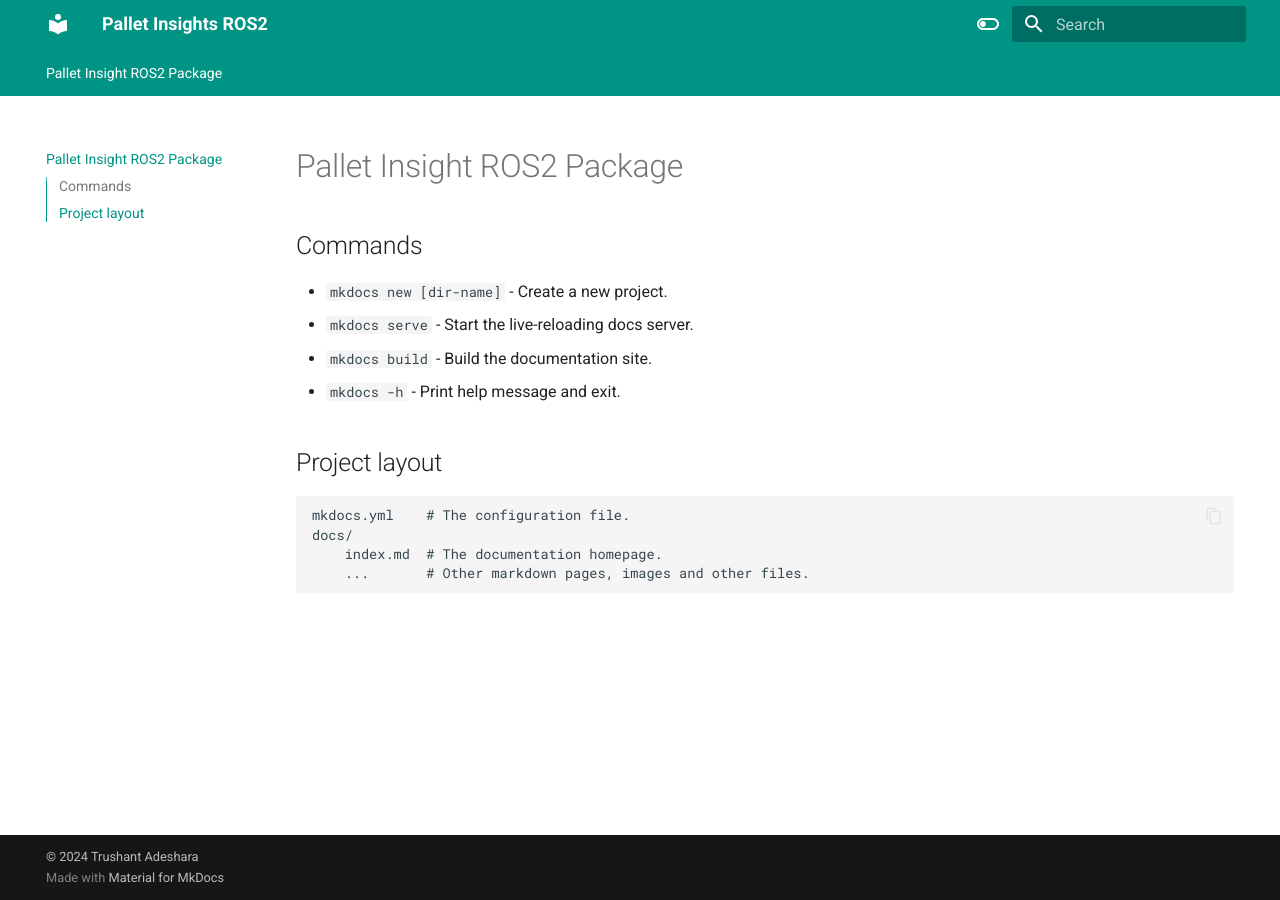
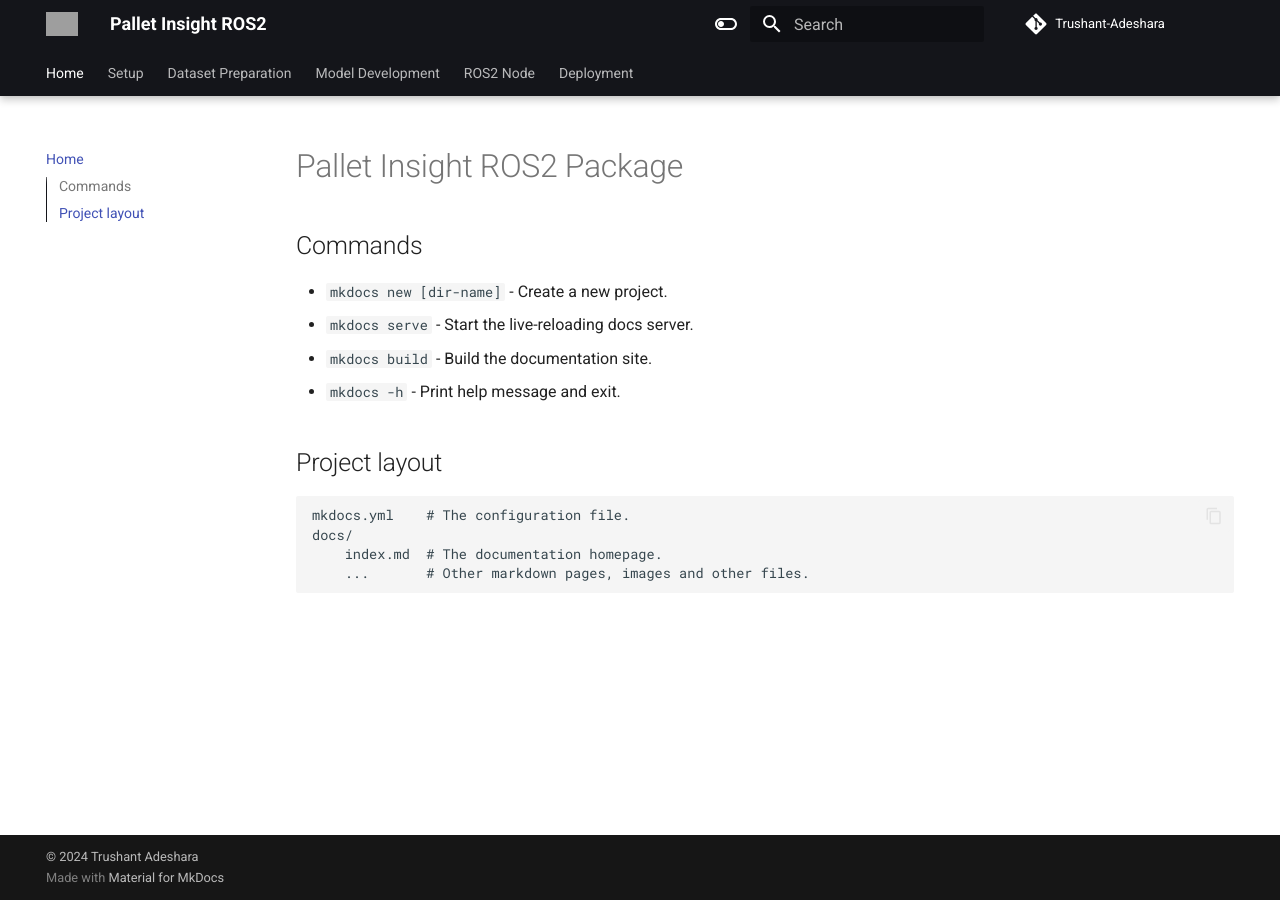
Before and after one commit to trushant05/pallet_insight_ros2, an MkDocs documentation site: the page built from docs/index.md, in a window 1280 px wide. Built offline with MkDocs 1.6.1 and Material for MkDocs 9.7.7, drawn with Linux system fonts in a browser that asks for light colours; grey boxes are pictures that could not be loaded.

Commit message:
update documentation with assignment required navigation tabs

```diff
--- /dev/null
+++ b/docs/assets/css/extra.css
@@ -0,0 +1,9 @@
+.centered-image {
+    max-width: 100%;
+    height: auto; /* Maintain aspect ratio */
+    width: 800px; /* Desired width */
+}
+
+.justified-content {
+    text-align: justify;
+}
--- a/mkdocs.yml
+++ b/mkdocs.yml
@@ -1,9 +1,13 @@
-site_name: Pallet Insights ROS2
+site_name: Pallet Insight ROS2
 theme:
     name: material
+    logo: assets/img/logo.png
     features:
         - navigation.tabs
+        - navigation.tabs.sticky
         - navigation.sections
+        - navigation.path
+        - navigation.indexes
         - toc.integrate
         - navigation.top
         - search.suggest
@@ -17,14 +21,42 @@ theme:
           toggle:
             icon: material/toggle-switch-off-outline
             name: Switch to dark mode
-          primary: teal
-          accent: purple
+          primary: black
+          accent: teal
         - scheme: slate
           toggle:
             icon: material/toggle-switch
             name: Switch to light mode
-          primary: teal
+          primary: black
           accent: lime
+    font:
+        text: Roboto
+        code: Roboto Mono
+
+repo_url: http://trushant-adeshara.com/pallet_insight_ros2/
+
+plugins:
+    - search
+
+nav:
+    - Home: index.md
+    - Setup: setup.md
+    - Dataset Preparation: data.md
+    - Model Development: model.md
+    - ROS2 Node: ros2.md
+    - Deployment: deploy.md
+
+markdown_extensions:
+    - pymdownx.highlight:
+        anchor_linenums: true
+        line_spans: __span
+        pygments_lang_class: true
+    - pymdownx.inlinehilite
+    - pymdownx.snippets
+    - pymdownx.superfences
+
+extra_css:
+    - assets/css/extra.css
 
 copyright: |
     &copy; 2024 <a href="https://github.com/trushant05" target="_blank" rel="noopener">Trushant Adeshara</a>
```
Also changed, not shown: README.md (+0 -1 lines), docs/data.md (added, +1 -0 lines), docs/deploy.md (added, +1 -0 lines), docs/model.md (added, +1 -0 lines), docs/ros2.md (added, +1 -0 lines), docs/setup.md (added, +1 -0 lines), 1 other file.
